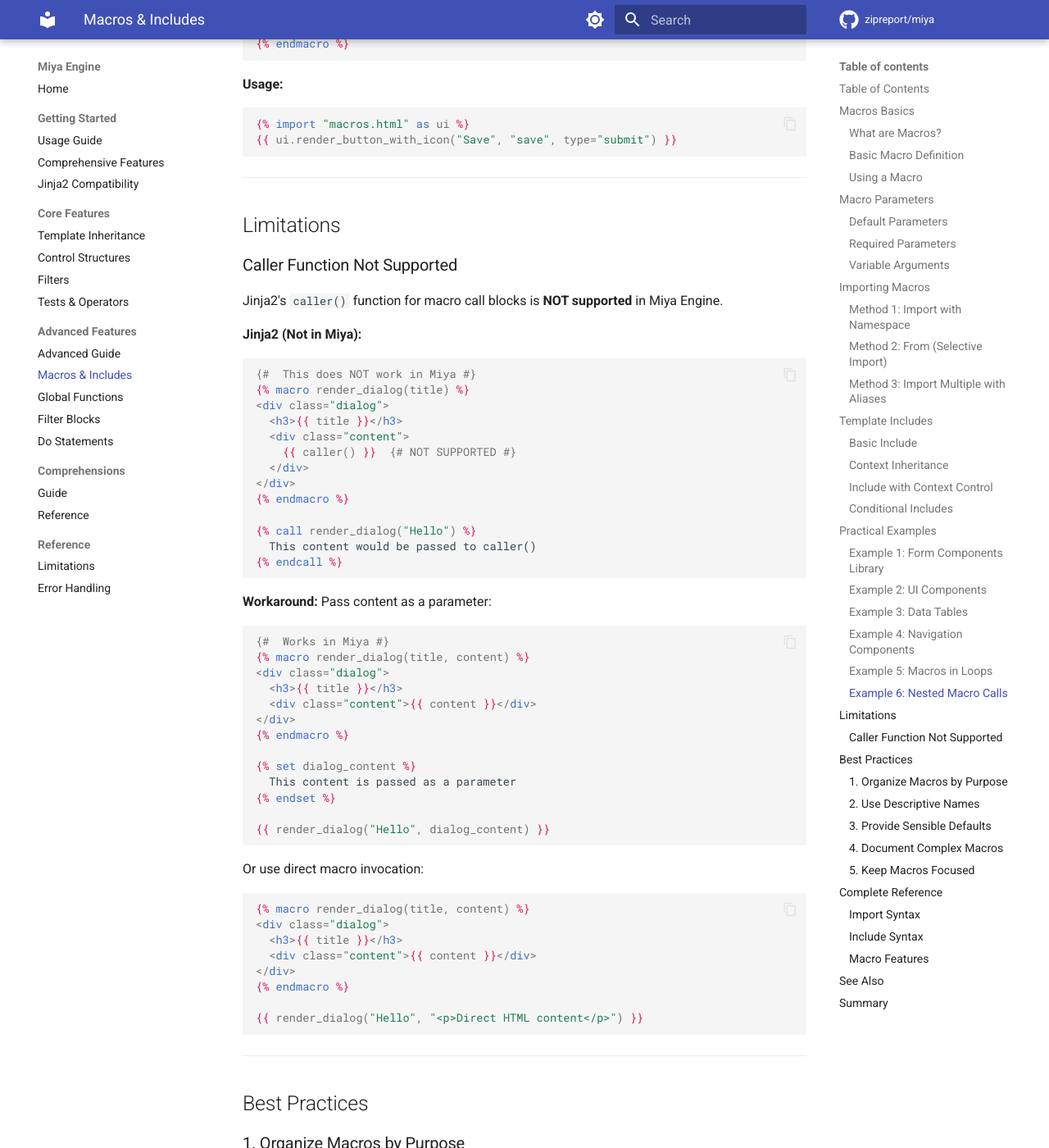
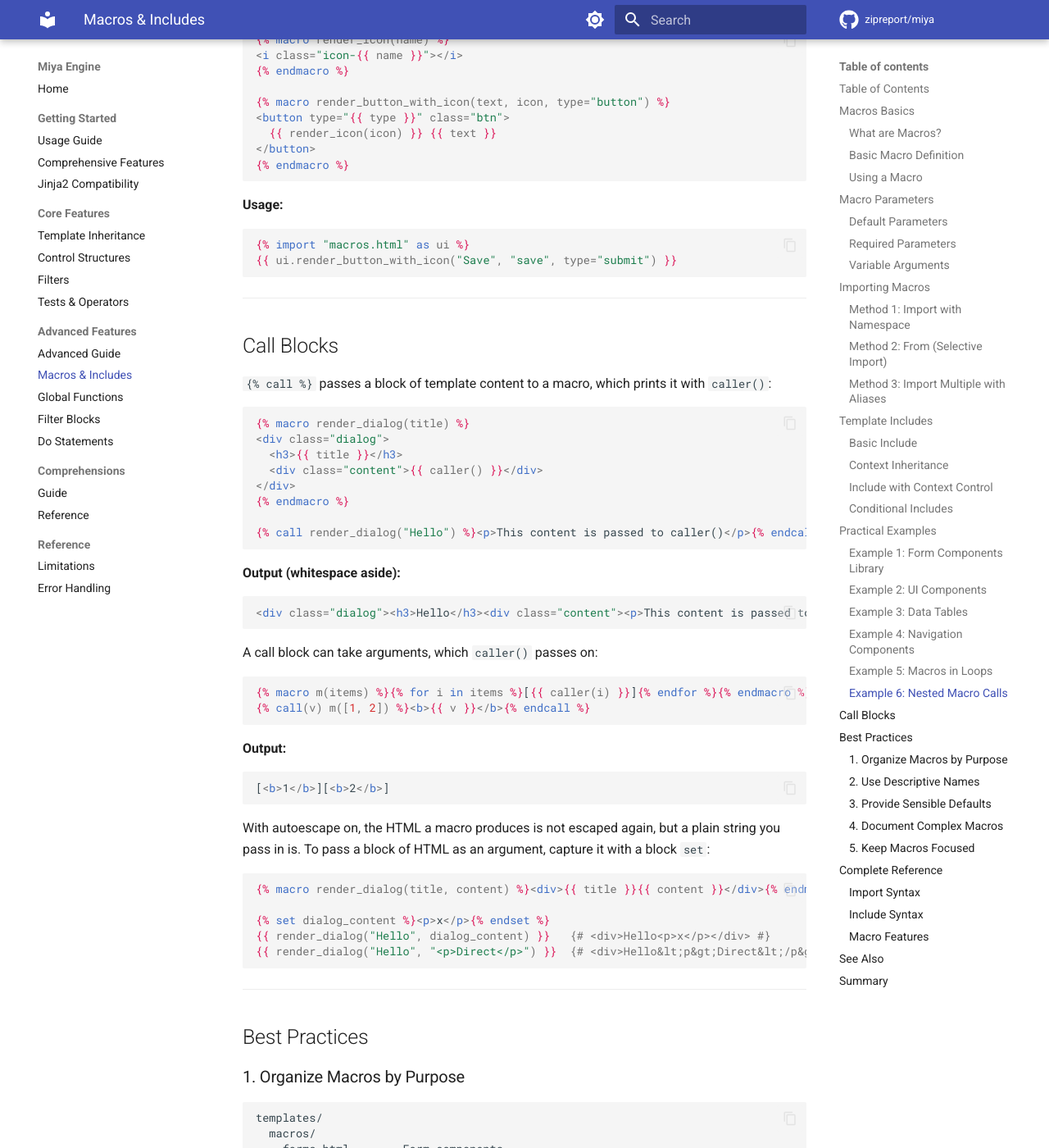
Before and after one commit to zipreport/miya, an MkDocs documentation site: the page built from docs/MACROS_AND_INCLUDES.md, in a window 1280 px wide and 1400 px high, scrolled down 8368 px. Shown: the whole window at 82% size. Built offline with MkDocs 1.6.1 and Material for MkDocs 9.7.7, drawn with Linux system fonts in a browser that asks for light colours; comment, search, counter and statistics services are not loaded; some of the changed text lies outside the part shown.

Commit message:
docs: document call blocks and current macro behaviour
Co-Authored-By: Claude Sonnet 5.5 <noreply@anthropic.com>

````diff
--- a/docs/MACROS_AND_INCLUDES.md
+++ b/docs/MACROS_AND_INCLUDES.md
@@ -1,6 +1,6 @@
 # Macros and Includes Guide
 
-Macros enable template reusability through parameterized components. Includes allow template composition. Miya Engine provides Jinja2-compatible macros and includes with one limitation.
+Macros enable template reusability through parameterized components. Includes allow template composition. Miya Engine provides Jinja2-compatible macros, call blocks and includes.
 
 > **Working Example:** See `examples/features/macros-includes/` for complete examples.
 
@@ -13,7 +13,7 @@ Macros enable template reusability through parameterized components. Includes al
 3. [Importing Macros](#importing-macros)
 4. [Template Includes](#template-includes)
 5. [Practical Examples](#practical-examples)
-6. [Limitations](#limitations)
+6. [Call Blocks](#call-blocks)
 
 ---
 
@@ -115,20 +115,16 @@ Parameters without defaults are required:
 
 ### Variable Arguments
 
-Access all macro variables:
+Extra positional arguments are available inside the macro as `varargs`, and extra keyword arguments as `kwargs`:
 
 ```html+jinja
-{% macro render_table_row(cells, header=False) %}
-<tr>
-  {% for cell in cells %}
-    {% if header %}
-    <th>{{ cell }}</th>
-    {% else %}
-    <td>{{ cell }}</td>
-    {% endif %}
-  {% endfor %}
-</tr>
-{% endmacro %}
+{% macro m(a) %}{{ varargs|length }}/{{ kwargs|length }}{% endmacro %}
+{{ m(1, 2, 3, x=1) }}
+```
+
+**Output:**
+```html
+2/1
 ```
 
 ---
@@ -226,9 +222,19 @@ Included templates have access to the current context:
 {% include "template.html" %}
 ```
 
-**With only specific variables:**
+**Explicit, same as default:**
 ```html+jinja
-{% include "template.html" with context %}  {# explicit, same as default #}
+{% include "template.html" with context %}
+```
+
+**Without the current variables:**
+```html+jinja
+{% include "template.html" without context %}
+```
+
+**Skip a missing template:**
+```html+jinja
+{% include "optional.html" ignore missing %}
 ```
 
 ### Conditional Includes
@@ -421,58 +427,46 @@ Macros can call other macros:
 
 ---
 
-## Limitations
+## Call Blocks
 
-###  Caller Function Not Supported
+`{% call %}` passes a block of template content to a macro, which prints it with `caller()`:
 
-Jinja2's `caller()` function for macro call blocks is **NOT supported** in Miya Engine.
-
-**Jinja2 (Not in Miya):**
 ```html+jinja
-{#  This does NOT work in Miya #}
 {% macro render_dialog(title) %}
 <div class="dialog">
   <h3>{{ title }}</h3>
-  <div class="content">
-    {{ caller() }}  {# NOT SUPPORTED #}
-  </div>
+  <div class="content">{{ caller() }}</div>
 </div>
 {% endmacro %}
 
-{% call render_dialog("Hello") %}
-  This content would be passed to caller()
-{% endcall %}
+{% call render_dialog("Hello") %}<p>This content is passed to caller()</p>{% endcall %}
 ```
 
-**Workaround:** Pass content as a parameter:
+**Output (whitespace aside):**
+```html
+<div class="dialog"><h3>Hello</h3><div class="content"><p>This content is passed to caller()</p></div></div>
+```
+
+A call block can take arguments, which `caller()` passes on:
 
 ```html+jinja
-{#  Works in Miya #}
-{% macro render_dialog(title, content) %}
-<div class="dialog">
-  <h3>{{ title }}</h3>
-  <div class="content">{{ content }}</div>
-</div>
-{% endmacro %}
-
-{% set dialog_content %}
-  This content is passed as a parameter
-{% endset %}
-
-{{ render_dialog("Hello", dialog_content) }}
+{% macro m(items) %}{% for i in items %}[{{ caller(i) }}]{% endfor %}{% endmacro %}
+{% call(v) m([1, 2]) %}<b>{{ v }}</b>{% endcall %}
 ```
 
-Or use direct macro invocation:
+**Output:**
+```html
+[<b>1</b>][<b>2</b>]
+```
+
+With autoescape on, the HTML a macro produces is not escaped again, but a plain string you pass in is. To pass a block of HTML as an argument, capture it with a block `set`:
 
 ```html+jinja
-{% macro render_dialog(title, content) %}
-<div class="dialog">
-  <h3>{{ title }}</h3>
-  <div class="content">{{ content }}</div>
-</div>
-{% endmacro %}
+{% macro render_dialog(title, content) %}<div>{{ title }}{{ content }}</div>{% endmacro %}
 
-{{ render_dialog("Hello", "<p>Direct HTML content</p>") }}
+{% set dialog_content %}<p>x</p>{% endset %}
+{{ render_dialog("Hello", dialog_content) }}   {# <div>Hello<p>x</p></div> #}
+{{ render_dialog("Hello", "<p>Direct</p>") }}  {# <div>Hello&lt;p&gt;Direct&lt;/p&gt;</div> #}
 ```
 
 ---
@@ -559,6 +553,8 @@ Each macro should do one thing well:
 |--------|-------------|
 | `{% include "file.html" %}` | Include with full context |
 | `{% include "file.html" with context %}` | Explicit context (same as default) |
+| `{% include "file.html" without context %}` | Render without the current variables |
+| `{% include "file.html" ignore missing %}` | Render nothing if the template does not exist |
 
 ### Macro Features
 
@@ -566,16 +562,13 @@ Each macro should do one thing well:
 - Macro definitions
 - Default parameters
 - Named parameters
-- Variable number of parameters (as lists)
+- Variable number of parameters (`varargs`, `kwargs`)
 - Nested macro calls
 - Macros in loops
 - Import with namespace
 - Selective import with `from`
-- Template includes with context
-
- **Not Supported:**
-- `caller()` function for call blocks
-- `{% call %}` statement
+- Template includes, with or without context, and `ignore missing`
+- `caller()` and `{% call %}` blocks, with or without arguments
 
 ---
 
@@ -592,7 +585,7 @@ Each macro should do one thing well:
 
 Macros and includes provide powerful template reusability:
 
-** Fully Supported (95% Jinja2 Compatible):**
+** Fully Supported:**
 - Macro definitions with parameters
 - Default parameter values
 - Import with namespace
@@ -600,8 +593,6 @@ Macros and includes provide powerful template reusability:
 - Template includes with context
 - Nested macro calls
 - Macros in loops
-
-** Known Limitation:**
-- `caller()` function not supported (use parameters instead)
+- Call blocks with `caller()`
 
 Macros enable building component libraries for consistent, maintainable templates across your application.
````
